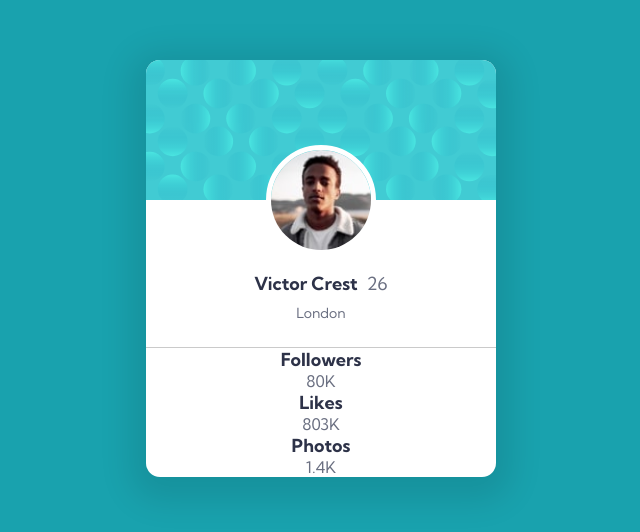
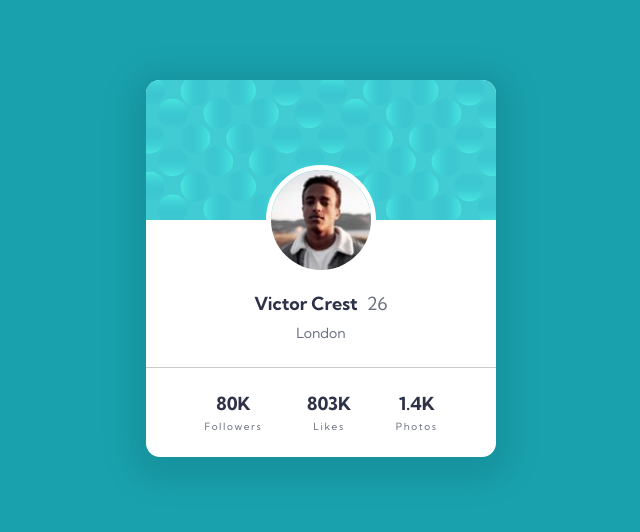
Before and after one commit to lunr-ish/profile-card-component, a plain HTML site: page index.html in a window 1280 px wide. Shown: the part 132-664 px from the top of the page, without its empty margins (319-959 px from the left). Drawn offline with Linux system fonts and the light colour scheme.

Commit message:
refactor, add card footer styles

```diff
--- a/style.css
+++ b/style.css
@@ -45,13 +45,6 @@ p,
 h1,
 h2 {
   overflow-wrap: break-word;
-}
-
-h1,
-h2 {
-  font-weight: var(--fw-bold);
-  color: hsl(var(--clr-primary));
-  font-size: 1.125rem;
 }
 
 img {
@@ -111,6 +104,13 @@ hr {
   gap: 0.5625rem;
 }
 
+.profile-card__user-name,
+.profile-card__stats-value {
+  font-size: 1.125rem;
+  font-weight: var(--fw-bold);
+  color: hsl(var(--clr-primary));
+}
+
 .profile-card__user-age {
   font-size: 1.125rem;
 }
@@ -119,3 +119,25 @@ hr {
   margin-block: 0.5625rem 1.5625rem;
   font-size: 0.875rem;
 }
+
+/* CARD FOOTER */
+
+.profile-card__stats {
+  display: flex;
+  align-items: center;
+  justify-content: center;
+  gap: 2.8rem;
+  padding: 24px;
+}
+
+.profile-card__stats > * {
+  display: flex;
+  flex-direction: column-reverse;
+  gap: 0.3125rem;
+}
+
+.profile-card__stats-title {
+  font-size: 0.625rem;
+  font-weight: var(--fw-regular);
+  letter-spacing: 0.1rem;
+}
```
